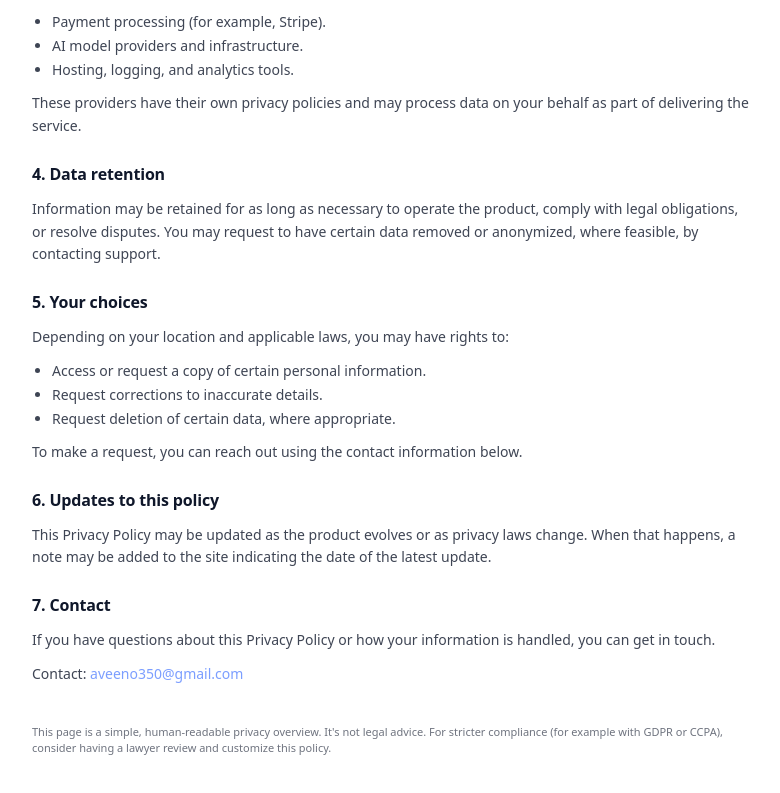
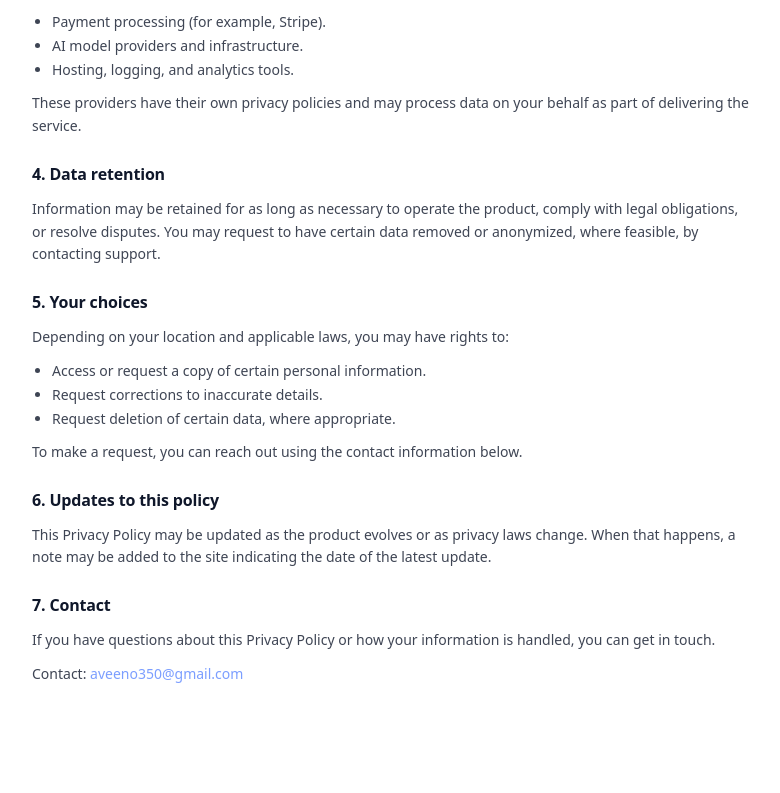
Before and after one commit to aveeno350-ctrl/hook-script-studio, a Next.js app: page /privacy in a window 1280 px wide. Shown: the part 687-1480 px from the top of the page, without its empty margins (248-1028 px from the left). After the commit the page ends 1411 px from the top, so only its background shows below. Built offline with nearby package versions, Linux system fonts and the light colour scheme; no server answers.

Commit message:
Update page.tsx

```diff
--- a/app/privacy/page.tsx
+++ b/app/privacy/page.tsx
@@ -128,11 +128,6 @@ export default function PrivacyPage() {
         </p>
       </section>
 
-      <p className="text-[11px] opacity-60 pt-4">
-        This page is a simple, human-readable privacy overview. It&apos;s not
-        legal advice. For stricter compliance (for example with GDPR or CCPA),
-        consider having a lawyer review and customize this policy.
-      </p>
     </main>
   );
 }
```
